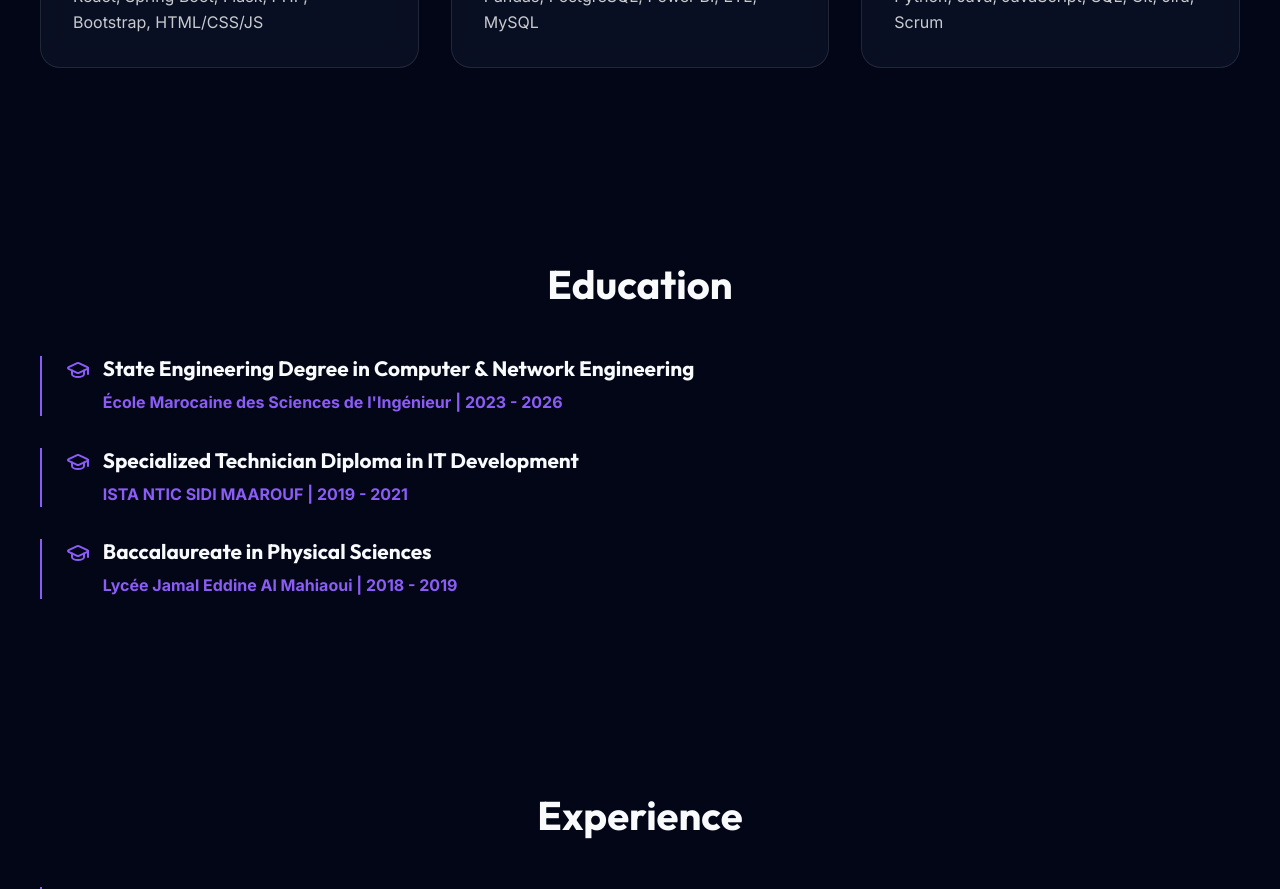
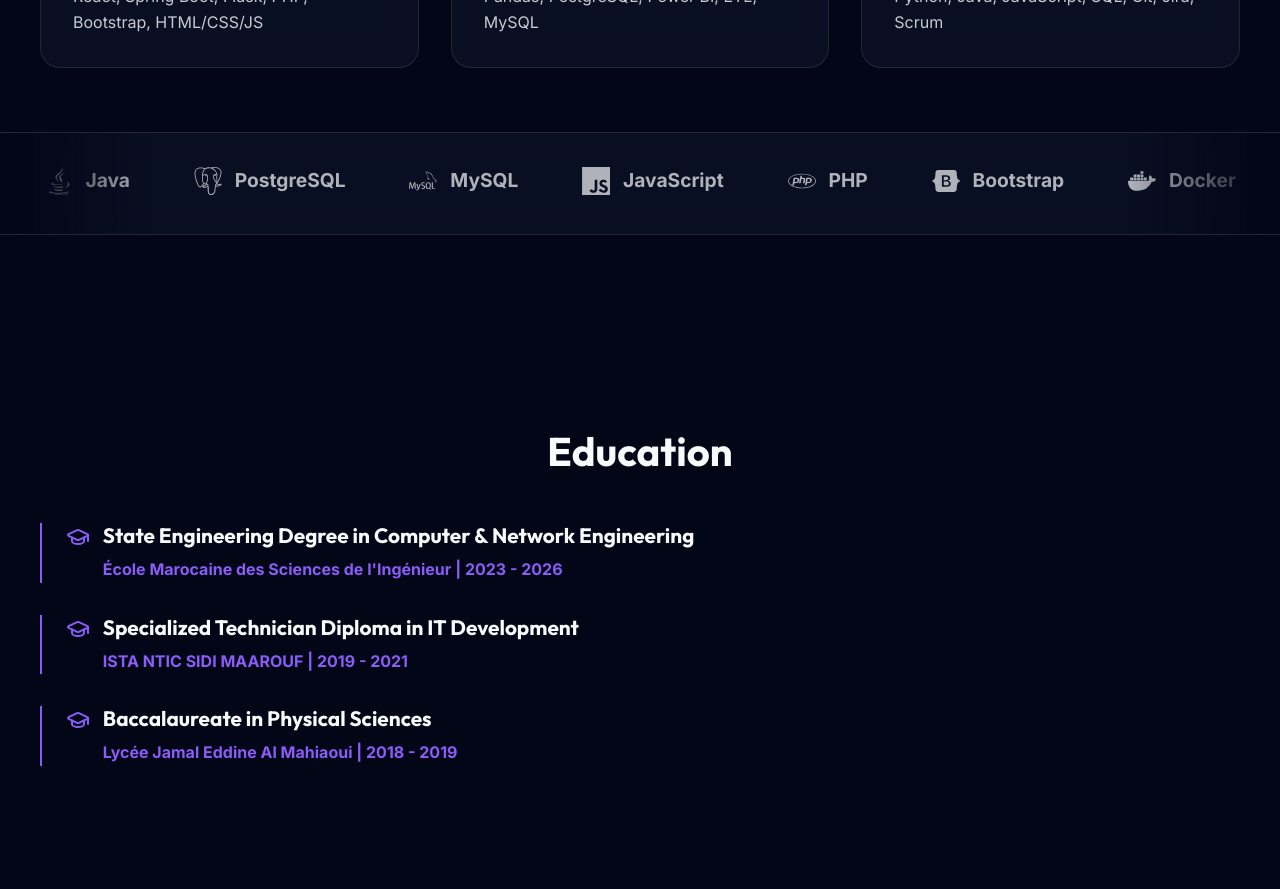
Before and after one commit to AbdelhakMirbah/Portfolio, a React (Vite) app: page / in a window 1280 px wide. Shown: the part 1120-2009 px from the top of the page. Built offline with nearby package versions, Linux system fonts and the light colour scheme.

Commit message:
Add animated Tech Stack marquee to About section

```diff
--- a/src/App.jsx
+++ b/src/App.jsx
@@ -1,6 +1,7 @@
 import { useState, useEffect } from 'react';
 import { Sun, Moon, ChevronRight, Briefcase, Database, Layout, Award, ExternalLink, Globe, Download, Menu, X, MapPin, Mail, Send, Phone, ArrowUp, GraduationCap } from 'lucide-react';
-import { FaGithub, FaLinkedin, FaEnvelope } from 'react-icons/fa';
+import { FaGithub, FaLinkedin, FaEnvelope, FaReact, FaPython, FaJava, FaPhp, FaBootstrap, FaHtml5, FaGitAlt, FaJira, FaDocker } from 'react-icons/fa';
+import { SiSpringboot, SiPandas, SiPostgresql, SiMysql, SiJavascript } from 'react-icons/si';
 import profileImg from './assets/profile.png';
 import { gsap } from 'gsap';
 import { useTranslation } from 'react-i18next';
@@ -26,6 +27,23 @@ const certifications = [
   { title: "Microsoft Excel Expert (Office 2016)", provider: "Microsoft", date: "May 2022", url: "https://www.credly.com/badges/baa2f397-42ef-4cb2-a366-b735f1b7169d?source=linked_in_profile" },
   { title: "Oracle Cloud Infrastructure 2025 Certified DevOps Professional", provider: "Oracle", date: "2026", url: "https://catalog-education.oracle.com/ords/certview/sharebadge?id=B0E5F13B50749715C4C6EB04CCC393509D881F66DCA6334EE16BBD173E716084" }
 ];
+
+const techStack = [
+  { name: 'React', icon: FaReact },
+  { name: 'Spring Boot', icon: SiSpringboot },
+  { name: 'Python', icon: FaPython },
+  { name: 'Java', icon: FaJava },
+  { name: 'PostgreSQL', icon: SiPostgresql },
+  { name: 'MySQL', icon: SiMysql },
+  { name: 'JavaScript', icon: SiJavascript },
+  { name: 'PHP', icon: FaPhp },
+  { name: 'Bootstrap', icon: FaBootstrap },
+  { name: 'Docker', icon: FaDocker },
+  { name: 'Git', icon: FaGitAlt },
+  { name: 'Jira', icon: FaJira },
+  { name: 'Pandas', icon: SiPandas },
+];
+const marqueeItems = [...techStack, ...techStack];
 
 function App() {
   const [theme, setTheme] = useState('dark');
@@ -168,6 +186,18 @@ function App() {
             <Briefcase size={32} color="var(--accent-color)" style={{marginBottom: '1rem'}}/>
             <h4 style={{fontSize: '1.2rem', marginBottom: '0.5rem'}}>{t('about.languagesTools')}</h4>
             <p style={{opacity: 0.8}}>Python, Java, JavaScript, SQL, Git, Jira, Scrum</p>
+          </div>
+        </div>
+
+        {/* Animated Tech Marquee */}
+        <div className="marquee-container">
+          <div className="marquee-content">
+            {marqueeItems.map((Tech, index) => (
+              <div key={index} className="marquee-item">
+                <Tech.icon size={28} />
+                <span>{Tech.name}</span>
+              </div>
+            ))}
           </div>
         </div>
       </section>
--- a/src/index.css
+++ b/src/index.css
@@ -95,6 +95,73 @@ h1, h2, h3, h4, h5, h6 {
   color: inherit;
   cursor: pointer;
   padding: 0.5rem;
+}
+
+/* --- Marquee --- */
+.marquee-container {
+  width: 100vw;
+  margin-left: calc(-50vw + 50%);
+  overflow: hidden;
+  white-space: nowrap;
+  position: relative;
+  margin-top: 4rem;
+  padding: 2rem 0;
+  border-top: 1px solid var(--glass-border);
+  border-bottom: 1px solid var(--glass-border);
+  background: var(--card-bg);
+  backdrop-filter: blur(12px);
+  -webkit-backdrop-filter: blur(12px);
+}
+
+.marquee-container::before,
+.marquee-container::after {
+  content: '';
+  position: absolute;
+  top: 0;
+  width: 150px;
+  height: 100%;
+  z-index: 2;
+  pointer-events: none;
+}
+.marquee-container::before {
+  left: 0;
+  background: linear-gradient(to right, var(--bg-color), transparent);
+}
+.marquee-container::after {
+  right: 0;
+  background: linear-gradient(to left, var(--bg-color), transparent);
+}
+
+.marquee-content {
+  display: inline-flex;
+  gap: 4rem;
+  animation: scroll 30s linear infinite;
+  padding-right: 4rem;
+}
+
+.marquee-container:hover .marquee-content {
+  animation-play-state: paused;
+}
+
+@keyframes scroll {
+  0% { transform: translateX(0); }
+  100% { transform: translateX(-50%); }
+}
+
+.marquee-item {
+  display: flex;
+  align-items: center;
+  gap: 0.8rem;
+  font-size: 1.2rem;
+  font-weight: 600;
+  color: var(--text-color);
+  opacity: 0.7;
+  transition: all 0.3s ease;
+}
+.marquee-item:hover {
+  opacity: 1;
+  color: var(--accent-color);
+  transform: scale(1.1);
 }
 
 .scroll-top-btn {
```
